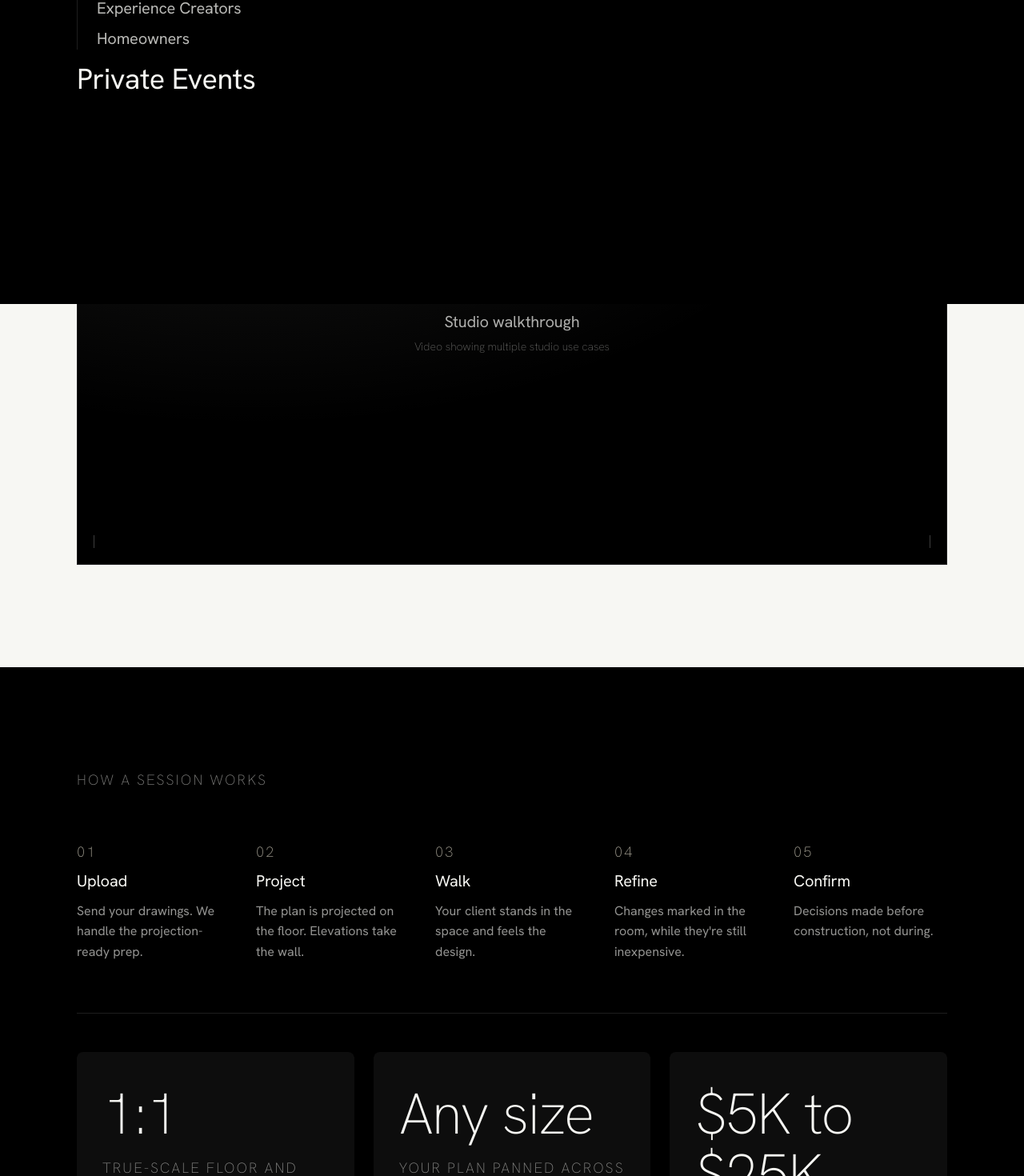
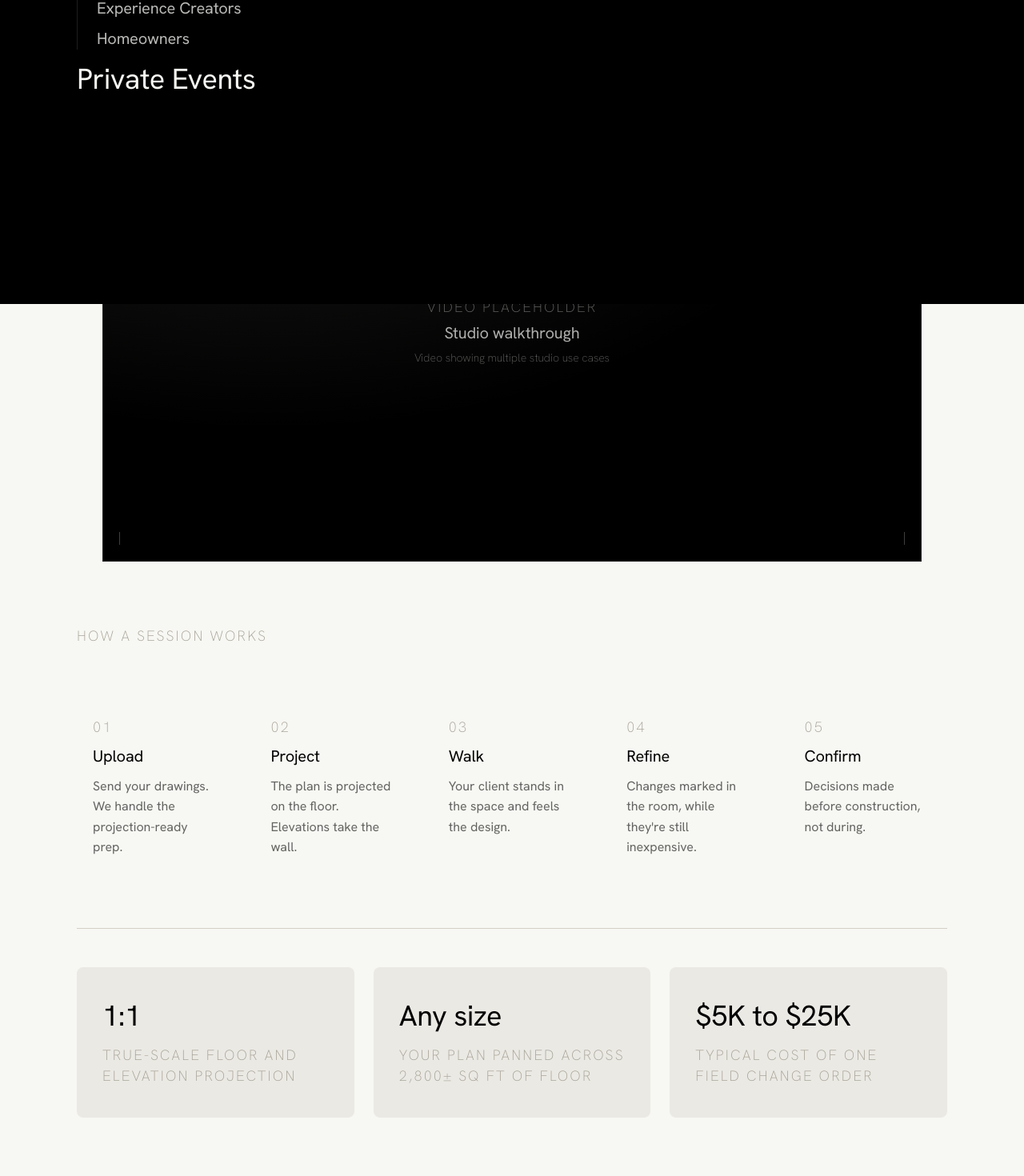
Before and after one commit to MonyVannn/immersive-studio-cda, a Next.js app: page / in a window 1280 px wide. Shown: the part 1220-2690 px from the top of the page at 80% size. Built offline with nearby package versions, Linux system fonts and the light colour scheme.

Commit message:
(fix): homepage changes from feedback

```diff
--- a/components/sections/how-it-works.tsx
+++ b/components/sections/how-it-works.tsx
@@ -4,35 +4,34 @@ export function HowItWorks() {
   return (
     <section
       id="how-it-works"
-      className="scroll-mt-28 bg-onyx px-site py-24 text-off-white md:py-32"
+      className="scroll-mt-28 bg-off-white px-site pt-8 pb-24 md:pt-10 md:pb-32"
     >
       <div className="mx-auto flex w-full max-w-[110rem] flex-col gap-16">
-        <p className="text-label text-off-white/50">{copy.eyebrow}</p>
+        <p className="text-label text-dove">{copy.eyebrow}</p>
 
-        <ol className="grid gap-10 md:grid-cols-5 md:gap-8">
+        <ol className="grid gap-6 md:grid-cols-5 md:gap-6">
           {copy.steps.map((step) => (
-            <li key={step.number} className="flex flex-col gap-3">
+            <li
+              key={step.number}
+              className="flex origin-center flex-col gap-3 rounded-lg px-5 py-6 transition-[transform,box-shadow] duration-500 ease-out hover:scale-[1.03] hover:shadow-[0_20px_40px_-20px_rgba(0,0,0,0.18)] motion-reduce:transition-none motion-reduce:hover:scale-100"
+            >
               <p className="text-label text-dove">{step.number}</p>
-              <h3 className="text-h3 font-primary text-off-white">
-                {step.title}
-              </h3>
-              <p className="text-body font-primary text-off-white/60">
-                {step.body}
-              </p>
+              <h3 className="text-h3 font-primary text-onyx">{step.title}</h3>
+              <p className="text-body font-primary text-onyx/60">{step.body}</p>
             </li>
           ))}
         </ol>
 
-        <div className="grid gap-4 border-t border-off-white/12 pt-12 md:grid-cols-3 md:gap-6">
+        <div className="grid gap-4 border-t border-beige pt-12 md:grid-cols-3 md:gap-6">
           {copy.highlights.map((highlight) => (
             <article
               key={highlight.value}
-              className="flex flex-col gap-4 rounded-lg bg-off-white/5 px-8 py-10"
+              className="flex flex-col gap-4 rounded-lg bg-beige/35 px-8 py-10"
             >
-              <p className="text-display font-secondary text-off-white">
+              <p className="text-h2 font-secondary text-onyx">
                 {highlight.value}
               </p>
-              <p className="text-label text-off-white/50">{highlight.label}</p>
+              <p className="text-label text-dove">{highlight.label}</p>
             </article>
           ))}
         </div>
--- a/components/sections/studio-memberships.tsx
+++ b/components/sections/studio-memberships.tsx
@@ -7,14 +7,14 @@ export function StudioMemberships() {
       className="scroll-mt-28 bg-off-white px-site py-24 md:py-32"
     >
       <div className="mx-auto grid w-full max-w-[110rem] gap-10 lg:grid-cols-12 lg:items-start lg:gap-16">
-        <div className="flex flex-col gap-6 lg:col-span-6">
+        <div className="flex flex-col gap-6 lg:col-span-8">
           <p className="text-label text-dove">{copy.eyebrow}</p>
-          <h2 className="text-h1 font-secondary text-onyx">
+          <h2 className="text-display font-secondary text-onyx">
             {copy.headline}
           </h2>
         </div>
 
-        <div className="flex flex-col gap-6 lg:col-span-6 lg:pt-12">
+        <div className="flex flex-col gap-6 lg:col-span-4 lg:pt-12">
           {copy.paragraphs.map((paragraph) => (
             <p key={paragraph} className="text-body font-primary text-onyx/80">
               {paragraph}
--- a/components/sections/what-happens-here.tsx
+++ b/components/sections/what-happens-here.tsx
@@ -5,9 +5,9 @@ export function WhatHappensHere() {
   return (
     <section
       id="the-experience"
-      className="scroll-mt-28 bg-off-white px-site py-24 md:py-32"
+      className="scroll-mt-28 bg-off-white px-site pt-24 pb-8 md:pt-32 md:pb-10"
     >
-      <div className="mx-auto flex w-full max-w-[110rem] flex-col gap-16">
+      <div className="mx-auto flex w-full max-w-[110rem] flex-col gap-20 md:gap-24">
         <div className="grid gap-10 lg:grid-cols-3 lg:items-end lg:gap-16">
           <div className="flex flex-col gap-6 lg:col-span-2">
             <p className="text-label text-dove">{copy.eyebrow}</p>
@@ -24,6 +24,7 @@ export function WhatHappensHere() {
           </div>
         </div>
 
+        <div className="mx-auto w-full max-w-6xl lg:px-8">
           <PlaceholderMedia
             label={copy.media.label}
             detail={copy.media.detail}
@@ -32,6 +33,7 @@ export function WhatHappensHere() {
             className="aspect-[16/9] w-full"
           />
         </div>
+      </div>
     </section>
   );
 }
```
Lines whose indentation alone changed are shown as unchanged.
